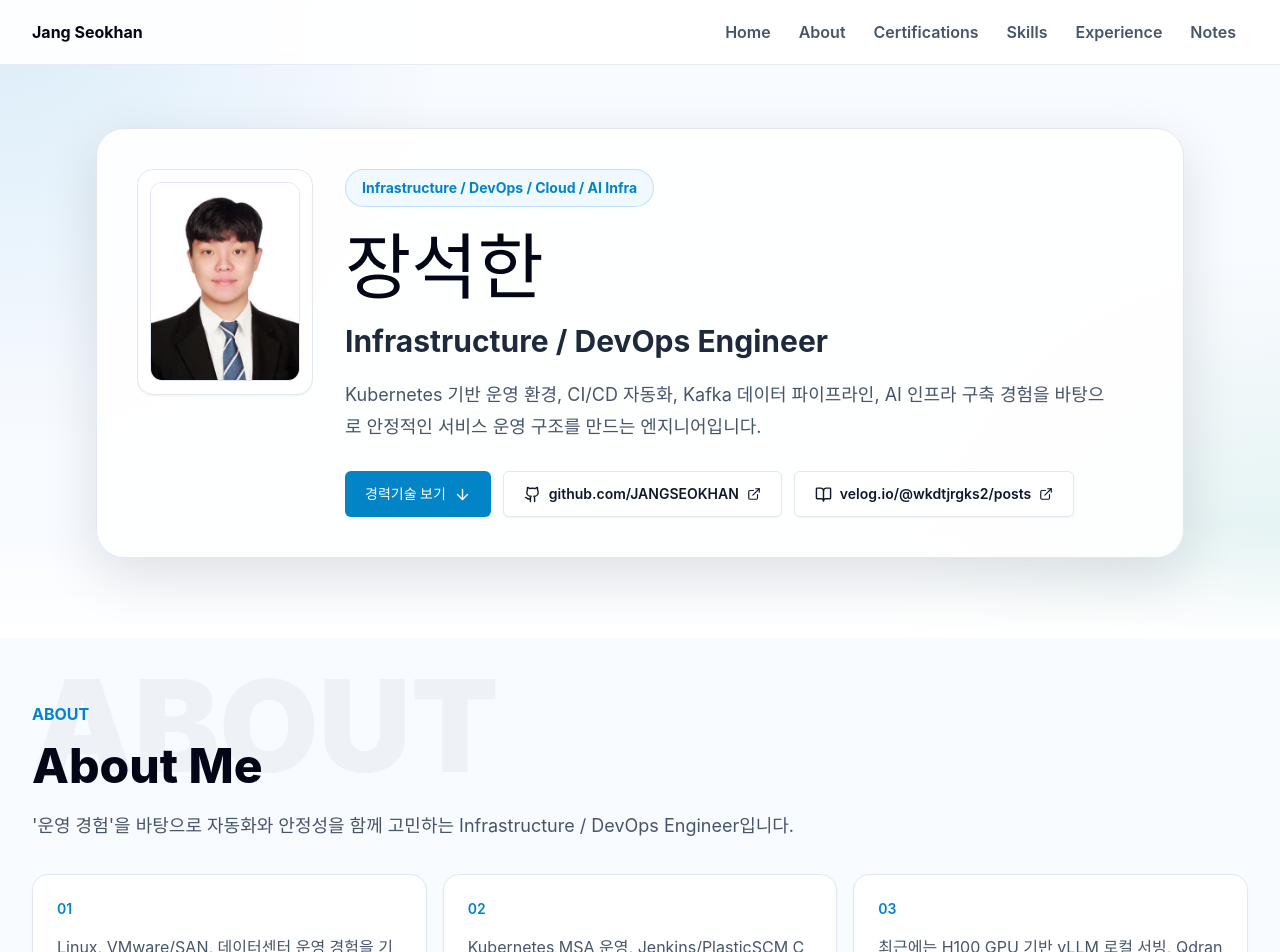
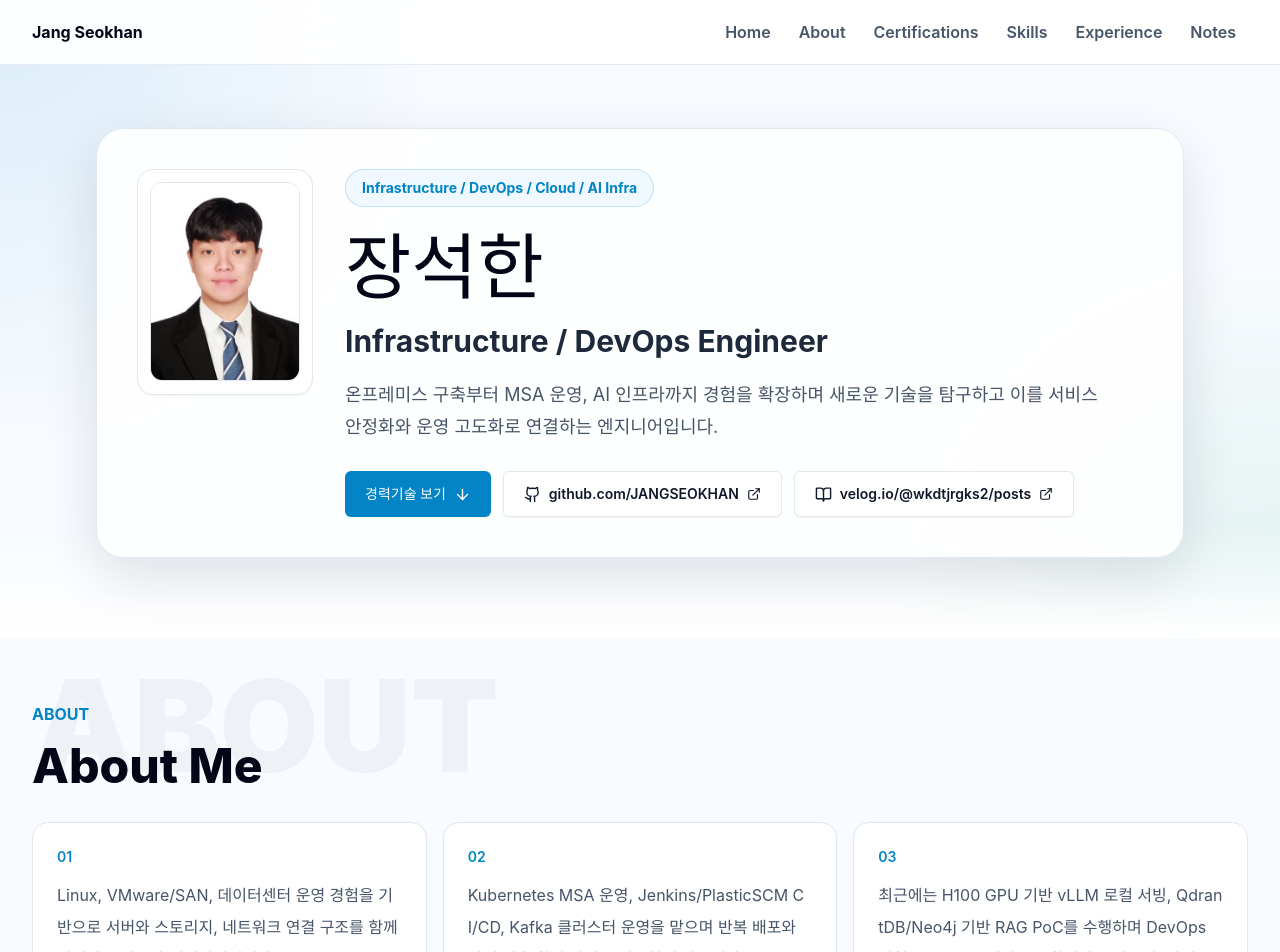
Before and after one commit to JANGSEOKHAN/JANGSEOKHAN.github.io, a React (Vite) app: page / in a window 1280 px wide. Shown: the top 952 px of the page. Built offline with nearby package versions, Linux system fonts and the light colour scheme; a web font is replaced by a local one.

Commit message:
Update hero headline and simplify about intro

```diff
--- a/src/components/About.tsx
+++ b/src/components/About.tsx
@@ -8,7 +8,6 @@ export default function About() {
         <SectionTitle
           eyebrow="About"
           title="About Me"
-          description="'운영 경험'을 바탕으로 자동화와 안정성을 함께 고민하는 Infrastructure / DevOps Engineer입니다."
           watermark="About"
         />
         <div className="mt-7 grid gap-4 sm:mt-8 lg:grid-cols-3">
--- a/src/data/profile.ts
+++ b/src/data/profile.ts
@@ -73,7 +73,7 @@ export const profile = {
   nameEn: 'Seokhan Jang',
   role: 'Infrastructure / DevOps Engineer',
   headline:
-    'Kubernetes 기반 운영 환경, CI/CD 자동화, Kafka 데이터 파이프라인, AI 인프라 구축 경험을 바탕으로 안정적인 서비스 운영 구조를 만드는 엔지니어입니다.',
+    '온프레미스 구축부터 MSA 운영, AI 인프라까지 경험을 확장하며 새로운 기술을 탐구하고 이를 서비스 안정화와 운영 고도화로 연결하는 엔지니어입니다.',
   tagLine: 'Infrastructure / DevOps / Cloud / AI Infra',
   photoUrl: 'profile-photo.jpg',
   githubUrl: 'https://github.com/JANGSEOKHAN',
```
